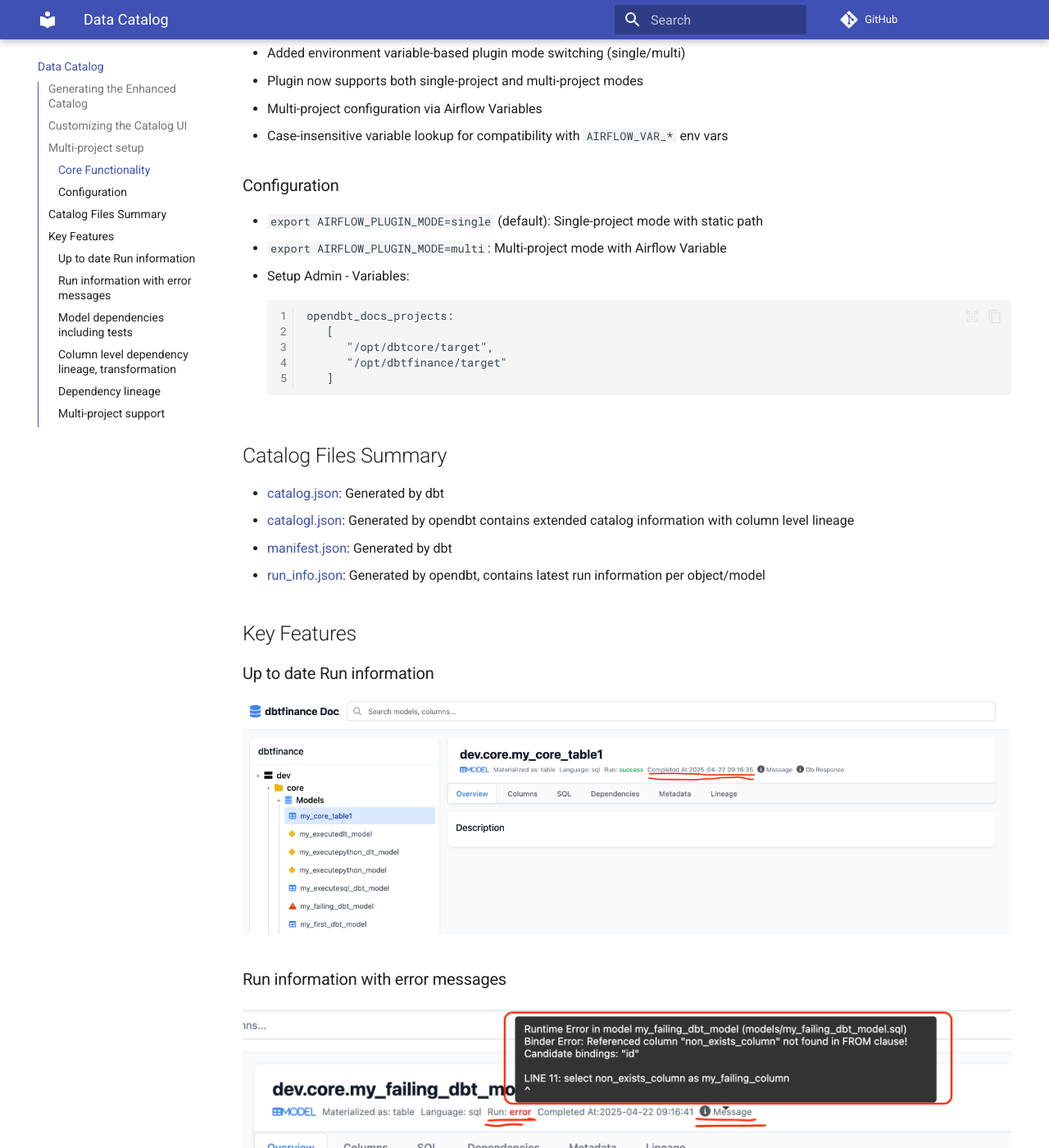
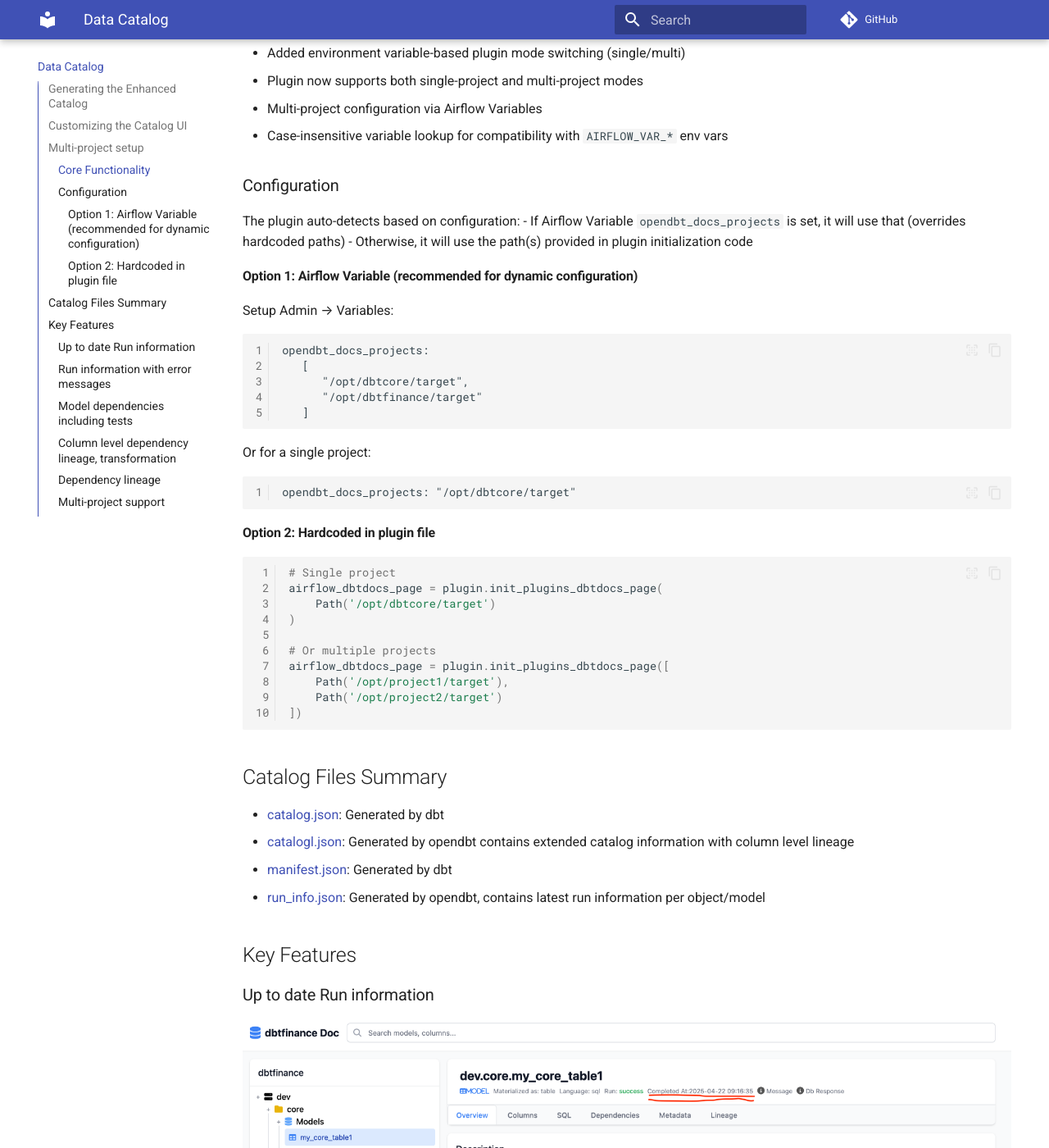
Before and after one commit to memiiso/opendbt, an MkDocs documentation site: the page built from docs/catalog.md, in a window 1280 px wide and 1400 px high, scrolled down 1035 px. Shown: the whole window at 82% size. Built offline with MkDocs 1.6.1 and Material for MkDocs 9.7.7, drawn with Linux system fonts in a browser that asks for light colours; comment, search, counter and statistics services are not loaded.

Commit message:
finally got rid of "AIRFLOW_PLUGIN_MODE" env var

````diff
--- a/docs/catalog.md
+++ b/docs/catalog.md
@@ -43,15 +43,40 @@
    - Case-insensitive variable lookup for compatibility with `AIRFLOW_VAR_*` env vars
 
 ### Configuration
-   - `export AIRFLOW_PLUGIN_MODE=single` (default): Single-project mode with static path
-   - `export AIRFLOW_PLUGIN_MODE=multi`: Multi-project mode with Airflow Variable
-   - Setup Admin - Variables:
+
+The plugin auto-detects based on configuration:
+- If Airflow Variable `opendbt_docs_projects` is set, it will use that (overrides hardcoded paths)
+- Otherwise, it will use the path(s) provided in plugin initialization code
+
+#### Option 1: Airflow Variable (recommended for dynamic configuration)
+
+Setup Admin → Variables:
    ```
    opendbt_docs_projects:
       [
          "/opt/dbtcore/target",
          "/opt/dbtfinance/target"
       ]
+   ```
+
+Or for a single project:
+   ```
+   opendbt_docs_projects: "/opt/dbtcore/target"
+   ```
+
+#### Option 2: Hardcoded in plugin file
+
+   ```python
+   # Single project
+   airflow_dbtdocs_page = plugin.init_plugins_dbtdocs_page(
+       Path('/opt/dbtcore/target')
+   )
+
+   # Or multiple projects
+   airflow_dbtdocs_page = plugin.init_plugins_dbtdocs_page([
+       Path('/opt/project1/target'),
+       Path('/opt/project2/target')
+   ])
    ```
 
 ## Catalog Files Summary
````
Also changed, not shown: 4 other files.
